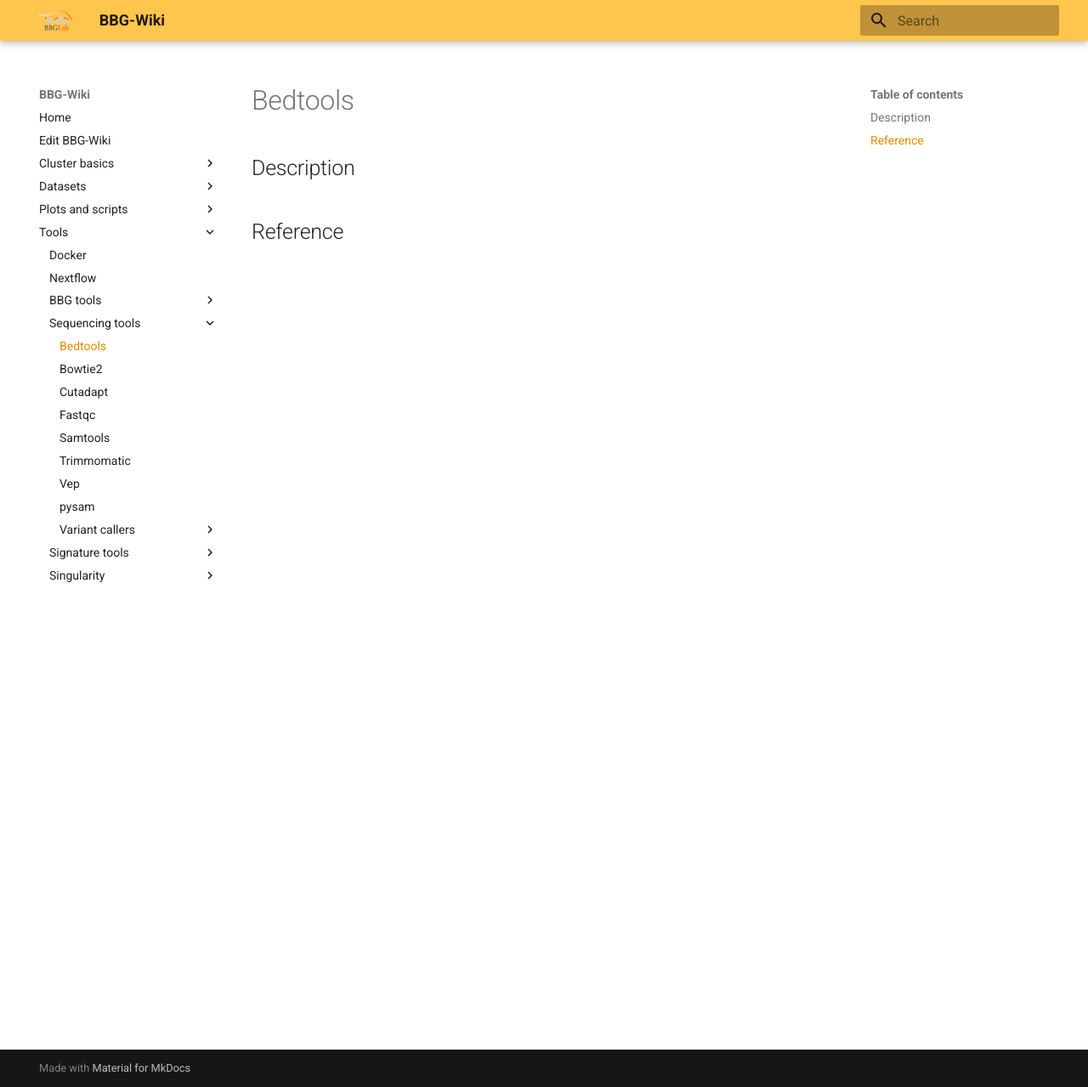
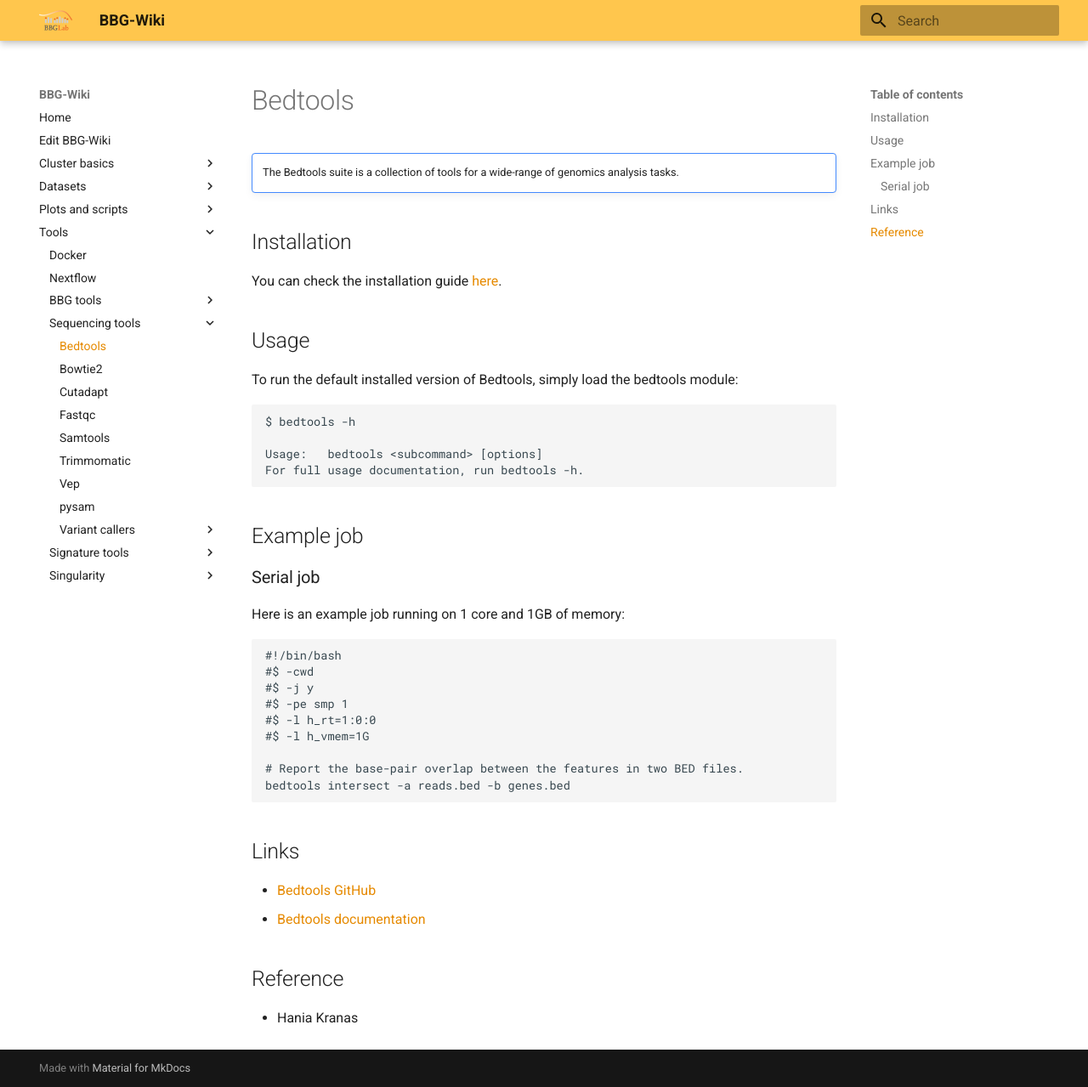
Before and after one commit to bbglab/bbgwiki, an MkDocs documentation site: the page built from docs/Tools/Sequencing tools/Bedtools.md, in a window 1280 px wide and 1279 px high. Shown: the whole window at 85% size. Built offline with MkDocs 1.6.1 and Material for MkDocs 9.7.7, drawn with Linux system fonts in a browser that asks for light colours.

Commit message:
Added section: Bedtools

````diff
--- a/docs/Tools/Sequencing tools/Bedtools.md
+++ b/docs/Tools/Sequencing tools/Bedtools.md
@@ -1,6 +1,43 @@
 # Bedtools
 
-## Description
+!!! note annotate ""
+    The Bedtools suite is a collection of tools for a wide-range of genomics analysis tasks.
 
+## Installation
+
+You can check the installation guide [here](https://bedtools.readthedocs.io/en/latest/content/installation.html).
+
+## Usage
+To run the default installed version of Bedtools, simply load the bedtools module:
+
+```
+$ bedtools -h
+
+Usage:   bedtools <subcommand> [options]
+For full usage documentation, run bedtools -h.
+```
+
+## Example job
+### Serial job
+Here is an example job running on 1 core and 1GB of memory:
+
+```bash
+#!/bin/bash
+#$ -cwd
+#$ -j y
+#$ -pe smp 1
+#$ -l h_rt=1:0:0
+#$ -l h_vmem=1G
+
+# Report the base-pair overlap between the features in two BED files.
+bedtools intersect -a reads.bed -b genes.bed
+```
+
+## Links
+
+- [Bedtools GitHub](https://github.com/arq5x/bedtools2)
+- [Bedtools documentation](https://bedtools.readthedocs.io/en/latest/index.html#)
 
 ## Reference
+
+- Hania Kranas
````
